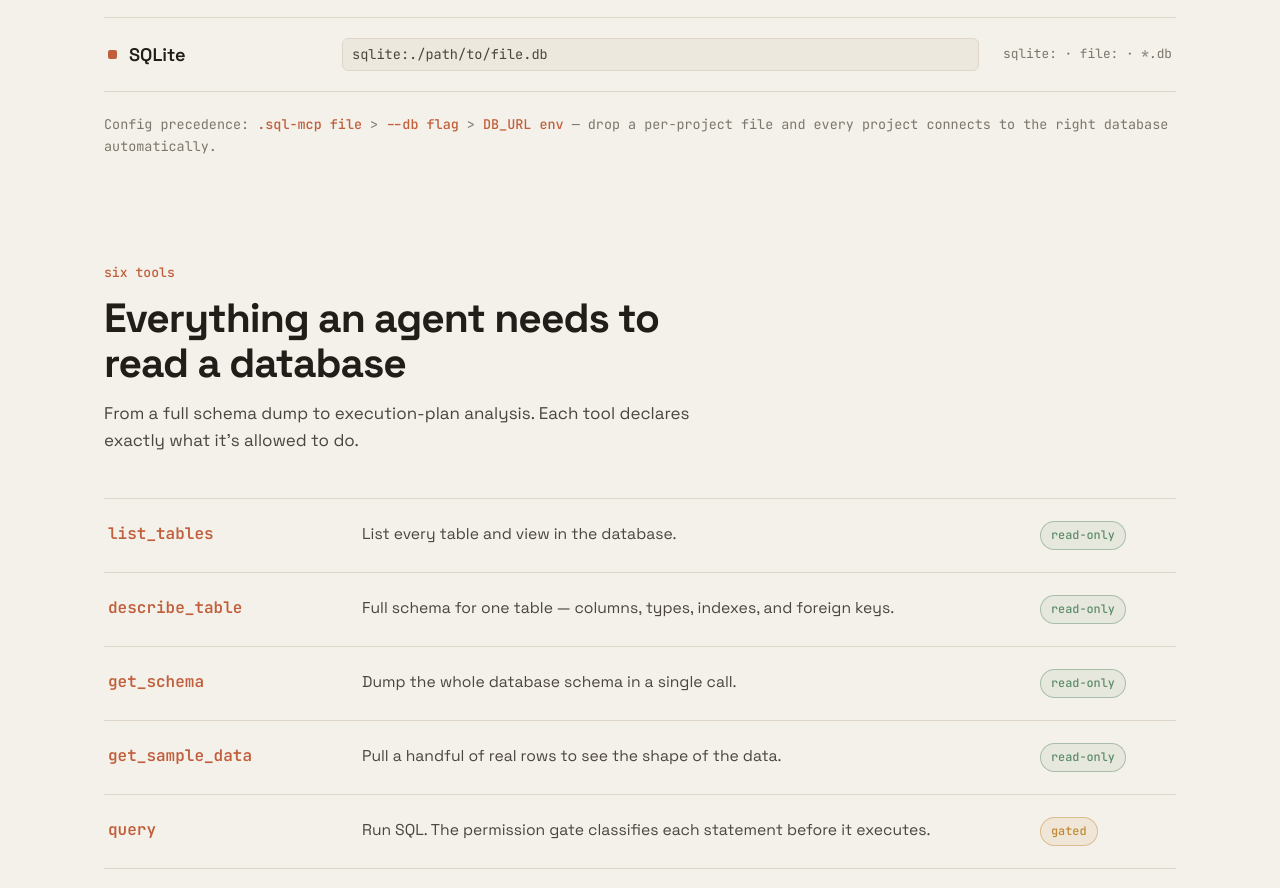
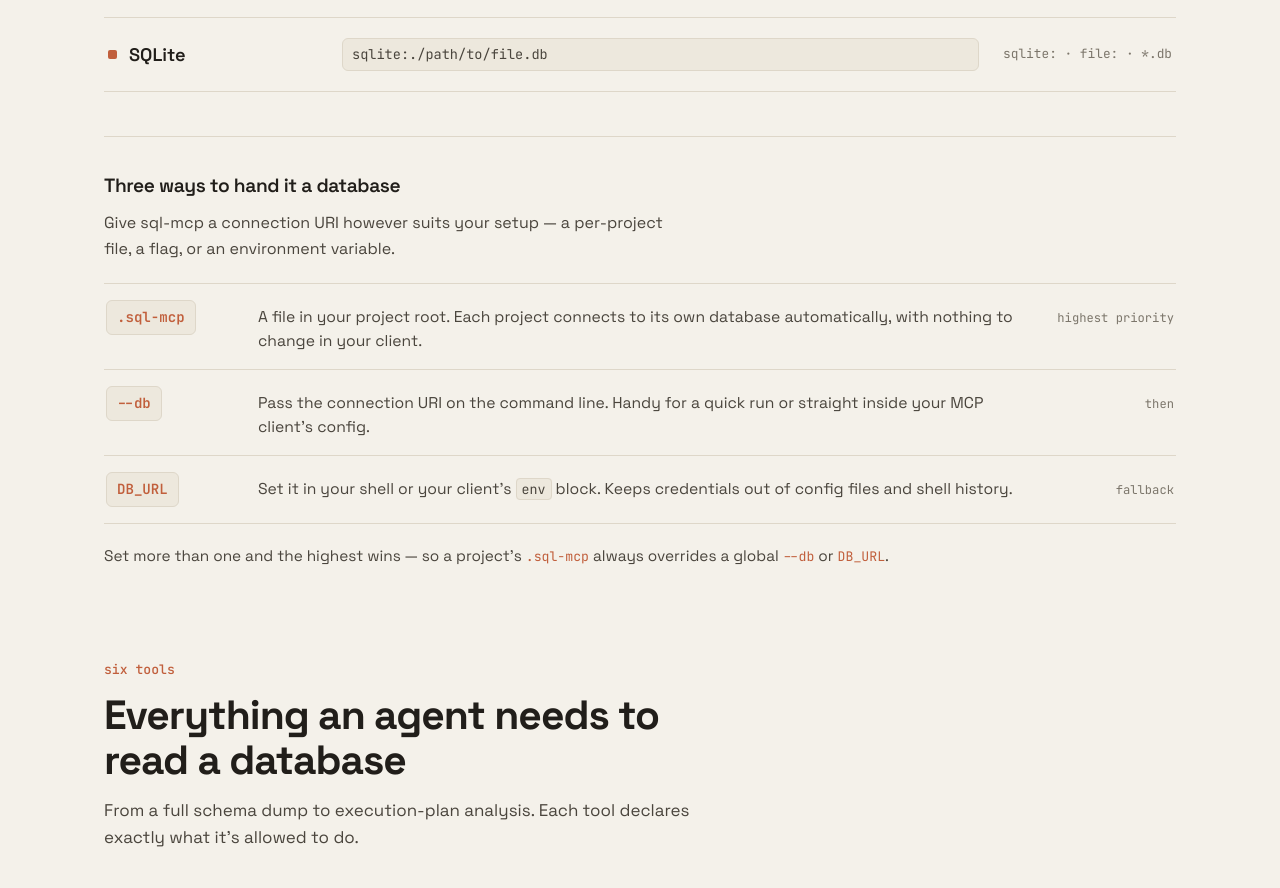
Before and after one commit to salmanulfaris/sql-mcp, a website: page index.html in a window 1280 px wide. Shown: the part 2216-3104 px from the top of the page. Drawn offline with Linux system fonts and the light colour scheme.

Commit message:
Clarify database credential setup in landing page

```diff
--- a/index.html
+++ b/index.html
@@ -188,6 +188,30 @@
   }
   .db-note{margin-top:22px;font-family:var(--mono);font-size:.84rem;color:var(--muted)}
   .db-note b{color:var(--coral);font-weight:500}
+
+  /* ---------- connect (credential methods) ---------- */
+  .conn{margin-top:44px;border-top:1px solid var(--line);padding-top:34px}
+  .conn-title{font-size:1.2rem;font-weight:600;letter-spacing:-.02em;margin:0}
+  .conn-intro{color:var(--ink-soft);font-size:1rem;margin:8px 0 0;max-width:56ch}
+  .conn-list{list-style:none;margin:22px 0 0;padding:0}
+  .conn-row{
+    display:grid;grid-template-columns:130px 1fr 128px;gap:22px;align-items:baseline;
+    padding:16px 2px;border-top:1px solid var(--line);
+  }
+  .conn-row:last-child{border-bottom:1px solid var(--line)}
+  .conn-key{
+    justify-self:start;font-family:var(--mono);font-size:.88rem;font-weight:600;color:var(--coral);
+    background:var(--paper-2);border:1px solid var(--line);padding:5px 10px;border-radius:6px;
+  }
+  .conn-desc{color:var(--ink-soft);font-size:.98rem;line-height:1.5}
+  .conn-desc code{font-family:var(--mono);font-size:.85em;color:var(--ink-soft);background:var(--paper-2);border:1px solid var(--line);padding:1px 5px;border-radius:4px}
+  .conn-rank{justify-self:end;font-family:var(--mono);font-size:.76rem;color:var(--muted);white-space:nowrap}
+  .conn-foot{margin:20px 0 0;color:var(--ink-soft);font-size:.96rem;line-height:1.55}
+  .conn-foot code{font-family:var(--mono);font-size:.86em;color:var(--coral)}
+  @media (max-width:640px){
+    .conn-row{grid-template-columns:1fr;gap:8px}
+    .conn-rank{justify-self:start;order:3}
+  }
 
   /* ---------- tools (command index) ---------- */
   .tools{margin-top:44px}
@@ -469,7 +493,28 @@
           <span class="scheme">sqlite: · file: · *.db</span>
         </div>
       </div>
-      <p class="db-note">Config precedence: <b>.sql-mcp file</b> &gt; <b>--db flag</b> &gt; <b>DB_URL env</b> — drop a per-project file and every project connects to the right database automatically.</p>
+      <div class="conn">
+        <h3 class="conn-title">Three ways to hand it a database</h3>
+        <p class="conn-intro">Give sql-mcp a connection URI however suits your setup — a per-project file, a flag, or an environment variable.</p>
+        <ul class="conn-list">
+          <li class="conn-row">
+            <code class="conn-key">.sql-mcp</code>
+            <span class="conn-desc">A file in your project root. Each project connects to its own database automatically, with nothing to change in your client.</span>
+            <span class="conn-rank">highest priority</span>
+          </li>
+          <li class="conn-row">
+            <code class="conn-key">--db</code>
+            <span class="conn-desc">Pass the connection URI on the command line. Handy for a quick run or straight inside your MCP client's config.</span>
+            <span class="conn-rank">then</span>
+          </li>
+          <li class="conn-row">
+            <code class="conn-key">DB_URL</code>
+            <span class="conn-desc">Set it in your shell or your client's <code>env</code> block. Keeps credentials out of config files and shell history.</span>
+            <span class="conn-rank">fallback</span>
+          </li>
+        </ul>
+        <p class="conn-foot">Set more than one and the highest wins — so a project's <code>.sql-mcp</code> always overrides a global <code>--db</code> or <code>DB_URL</code>.</p>
+      </div>
     </div>
   </section>
 
```
